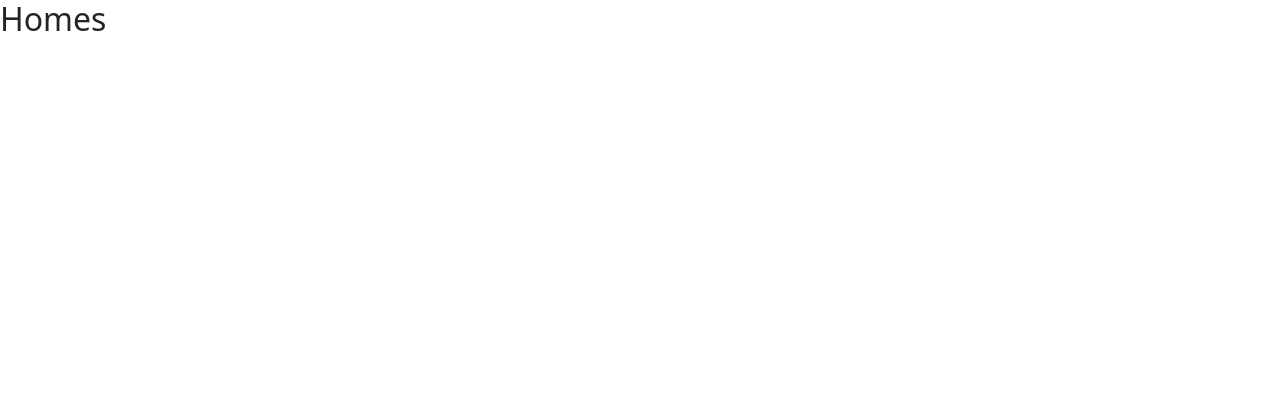
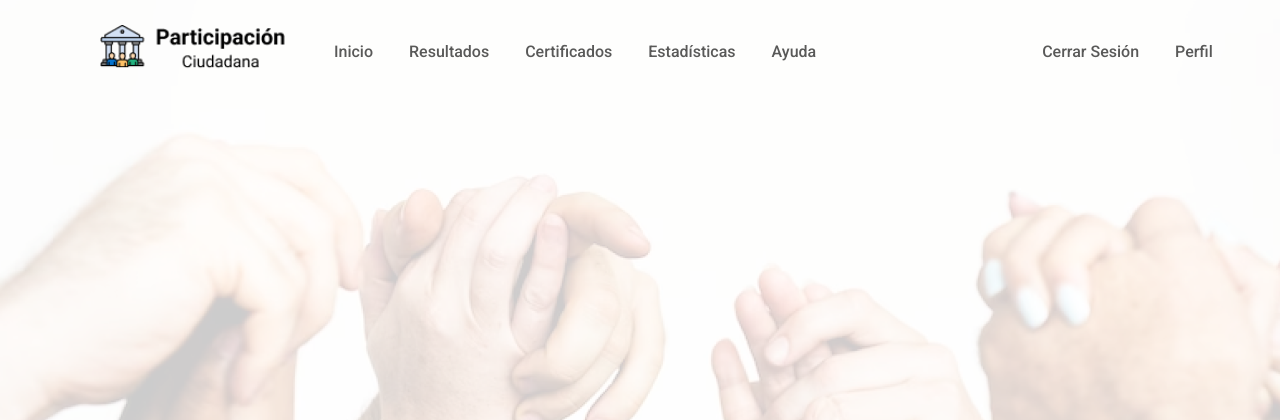
Before and after one commit to vchincapie0/retosena, a Flask app: page /home in a window 1280 px wide. Before the commit the part shown is almost empty. Shown: the top 420 px of the page. Run offline with Flask 3, Linux system fonts and the light colour scheme; some libraries are stand-ins or nearby versions.

Commit message:
Se realiza, el home ciudadanos, faltan detalles y funciona btn cerrar sesion

```diff
--- a/app.py
+++ b/app.py
@@ -1,5 +1,6 @@
 from flask import Flask, render_template, request, redirect,url_for,flash,session
 from flask_mysqldb import MySQL
+from flask_login import logout_user,login_required
 
 app = Flask(__name__)#Se especifica que este archivo es el que va a iniciar la webapp
 
@@ -15,7 +16,7 @@ app.secret_key='mysecretkey'
 
 
 '''Ruta para el index'''
-@app.route('/index')
+@app.route('/')
 
 def index():
     '''Se establece la función para la ruta del index'''
@@ -80,6 +81,13 @@ def login():
             return render_template('login.html')
     return render_template('login.html')
 
+@app.route('/logout')
+def logout():
+    # Elimina la sesión del usuario
+    session.clear()
+    flash('Has cerrado sesion exitosamente', 'success')
+    return redirect(url_for('login'))  # Redirige a la página de inicio de sesión
+
 @app.route('/home')
 def home():
     '''Función para el home'''
@@ -91,7 +99,6 @@ def sondeos():
     '''Función para los sondeos'''
     return render_template('sondeos.html')
 
-
 if __name__=='__main__':
     #Se verifica que se este corriendo la aplicacion.
     app.run(debug=True)
--- a/static/css/home.css
+++ b/static/css/home.css
@@ -0,0 +1,56 @@
+/* Fuentes */
+@import url('https://fonts.googleapis.com/css2?family=Roboto:wght@300;400;500;700&display=swap');
+
+/* Variables */
+
+h1,h2,h3,h4,h5,h6{
+    font-family: 'Roboto';
+    font-weight: 700;
+}
+
+p,a,button,label,input{
+    font-family: 'Roboto';
+}
+
+:root{
+    --primary-color: #FFD15C;
+    --secondary-color: #000;
+    --fontS-titulo: 30px;
+    --fontS-subtitulos: 22px;
+    --fontS-parra: 16px;
+}
+
+/* General */
+
+body{
+    background: url(../img/bg-home.png);
+}
+
+/* Estilo barra de navegacion*/
+
+nav.bg-parci{
+    background-color: var(--bg-body);
+    width: 100%;
+    z-index: 999;
+    padding: 20px 0;
+    justify-content: space-around;
+}
+
+nav .navbar-brand img{
+    width: 200px;
+    margin-left: 100px;
+}
+
+nav.bg-parci ul li{
+    margin: 0 10px;
+    color: #000;
+    font-weight: 500;
+}
+
+nav.bg-parci ul li:hover{
+    border-bottom: 3px solid #FFD15C;
+}
+
+nav.bg-parci ul li.cerrar{
+    margin-left: 200px;
+}
--- a/templates/home.html
+++ b/templates/home.html
@@ -9,7 +9,39 @@
     <title>Home</title>
 </head>
 <body>
-    <h2>Homes</h2>
+    <header>
+        <nav class="navbar navbar-expand-lg bg-parci">
+            <a class="navbar-brand" href="#"><img src="{{url_for('static', filename='img/Logo.png')}}" alt="Logo"></a>
+            <button class="navbar-toggler" type="button" data-toggle="collapse" data-target="#navbarNav" aria-controls="navbarNav" aria-expanded="false" aria-label="Toggle navigation">
+                <span class="navbar-toggler-icon"></span>
+            </button>
+            <div class="collapse navbar-collapse" id="navbarNav">
+                <ul class="navbar-nav">
+                    <li class="nav-item">
+                        <a class="nav-link" href="#">Inicio</a>
+                    </li>
+                    <li class="nav-item">
+                        <a class="nav-link" href="#">Resultados</a>
+                    </li>
+                    <li class="nav-item">
+                        <a class="nav-link" href="#">Certificados</a>
+                    </li>
+                    <li class="nav-item">
+                        <a class="nav-link" href="#">Estadísticas</a>
+                    </li>
+                    <li class="nav-item">
+                        <a class="nav-link" href="#">Ayuda</a>
+                    </li>
+                    <li class="nav-item cerrar" >
+                        <a class="nav-link" href="{{ url_for('logout') }}">Cerrar Sesión</a>
+                    </li>
+                    <li class="nav-item">
+                        <a class="nav-link" href="#">Perfil</a>
+                    </li>
+                </ul>
+            </div>
+        </nav>
+    </header>
     {%with messages=get_flashed_messages()%}
     {%if messages%}
     {%for message in messages%}
--- a/templates/index.html
+++ b/templates/index.html
@@ -12,7 +12,7 @@
     <header>
         <nav class="navbar navbar-expand-lg bg-parci">
             <div class="container-fluid">
-              <a class="navbar-brand" href="#"><img src="{{url_for('static', filename='img/Logo.png')}}" alt="Logo"></a>
+              <a class="navbar-brand" href="/"><img src="{{url_for('static', filename='img/Logo.png')}}" alt="Logo"></a>
               <button class="navbar-toggler" type="button" data-bs-toggle="collapse" data-bs-target="#navbarNav" aria-controls="navbarNav" aria-expanded="false" aria-label="Toggle navigation">
                 <span class="navbar-toggler-icon"></span>
               </button>
```
Also changed, not shown: static/img/bg-home.png (added), templates/perfil.html (added).
